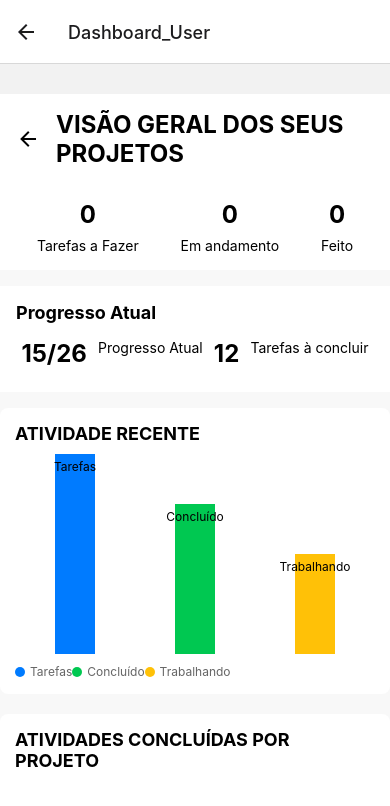
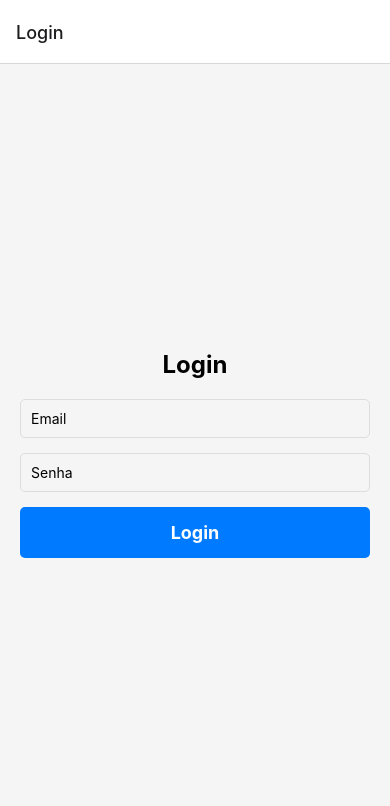
Before and after one commit to vitoriaGoncalves08/Futurize-Mobile, a React Native app: screen /Splash in a window 390 px wide. Shown: the top 806 px of the page. Built offline with nearby package versions, Linux system fonts and the light colour scheme.

Commit message:
:construction: ARRUMANDO NAVEGAÇÃO
Arrumando a navegação, mantendo a estrutura da API local, recriado visuais.

```diff
--- a/app/Home.js
+++ b/app/Home.js
@@ -1,10 +1,12 @@
 import axios from 'axios';
 import React, { useEffect, useState } from 'react';
-import { View, Text, StyleSheet } from 'react-native';
+import { View, Text, StyleSheet, TouchableOpacity, ScrollView, Modal } from 'react-native';
 import api from './configs/api';
+import { FontAwesome } from '@expo/vector-icons';
 
-const Atividades = () => {
+const Atividades = ({ navigation }) => {
   const [atividades, setAtividades] = useState([]);
+  const [modalVisible, setModalVisible] = useState(false);
 
   // Função para buscar atividades da API
   useEffect(() => {
@@ -22,10 +24,12 @@ const Atividades = () => {
 
   return (
     <View style={styles.container}>
+      <Text style={styles.title}>Atividades</Text>
+      <ScrollView style={styles.list}>
         {atividades.length > 0 ? (
           atividades.map((atividade) => (
             <View key={atividade.id} style={styles.atividade}>
-            <Text>{atividade.titulo}</Text>
+              <Text style={styles.atividadeTitle}>{atividade.titulo}</Text>
               <Text>{atividade.estado}</Text>
               <Text>{atividade.tempo_execucao}</Text>
               <Text>{atividade.projeto.titulo}</Text>
@@ -34,6 +38,39 @@ const Atividades = () => {
         ) : (
           <Text>Nenhuma atividade encontrada</Text>
         )}
+      </ScrollView>
+
+      <View style={styles.buttonContainer}>
+        <TouchableOpacity style={styles.button} onPress={() => navigation.replace("Dashboard")}>
+          <Text style={styles.buttonText}>Dashboard</Text>
+        </TouchableOpacity>
+        <TouchableOpacity style={styles.button} onPress={() => navigation.navigate("Tarefas")}>
+          <Text style={styles.buttonText}>Tarefas a Fazer</Text>
+        </TouchableOpacity>
+        <TouchableOpacity style={styles.button} onPress={() => navigation.navigate("Dashboard_User")}>
+          <Text style={styles.buttonText}>Meu Dashboard</Text>
+        </TouchableOpacity>
+        <TouchableOpacity style={styles.settingsButton} onPress={() => setModalVisible(true)}>
+          <FontAwesome name="cog" size={24} color="white" />
+        </TouchableOpacity>
+      </View>
+
+      {/* Modal de Configurações */}
+      <Modal
+        animationType="slide"
+        transparent={true}
+        visible={modalVisible}
+        onRequestClose={() => setModalVisible(false)}
+      >
+        <View style={styles.modalContainer}>
+          <View style={styles.modalContent}>
+            <Text style={styles.modalTitle}>Configurações</Text>
+            <TouchableOpacity onPress={() => setModalVisible(false)}>
+              <Text style={styles.closeModal}>Fechar</Text>
+            </TouchableOpacity>
+          </View>
+        </View>
+      </Modal>
     </View>
   );
 };
@@ -43,12 +80,80 @@ const styles = StyleSheet.create({
   container: {
     flex: 1,
     padding: 20,
+    backgroundColor: '#f5f5f5',
+  },
+  title: {
+    fontSize: 24,
+    fontWeight: 'bold',
+    marginBottom: 20,
+  },
+  list: {
+    flex: 1,
   },
   atividade: {
     marginVertical: 10,
+    padding: 15,
+    backgroundColor: 'white',
+    borderRadius: 8,
+    shadowColor: '#000',
+    shadowOffset: {
+      width: 0,
+      height: 2,
+    },
+    shadowOpacity: 0.1,
+    shadowRadius: 3.84,
+    elevation: 5,
+  },
+  atividadeTitle: {
+    fontWeight: 'bold',
+    fontSize: 16,
+  },
+  buttonContainer: {
+    flexDirection: 'row',
+    justifyContent: 'space-between',
+    marginTop: 20,
+  },
+  button: {
+    backgroundColor: '#007bff',
     padding: 10,
-    backgroundColor: '#f0f0f0',
-    borderRadius: 5,
+    borderRadius: 8,
+    flex: 1,
+    marginRight: 10,
+    alignItems: 'center',
+  },
+  buttonText: {
+    color: 'white',
+    textAlign: 'center',
+  },
+  settingsButton: {
+    backgroundColor: '#28a745',
+    padding: 10,
+    borderRadius: 50,
+    justifyContent: 'center',
+    alignItems: 'center',
+    width: 50,
+    height: 50,
+  },
+  modalContainer: {
+    flex: 1,
+    justifyContent: 'center',
+    alignItems: 'center',
+    backgroundColor: 'rgba(0,0,0,0.5)',
+  },
+  modalContent: {
+    width: '80%',
+    backgroundColor: 'white',
+    borderRadius: 8,
+    padding: 20,
+    alignItems: 'center',
+  },
+  modalTitle: {
+    fontSize: 20,
+    marginBottom: 20,
+  },
+  closeModal: {
+    color: '#007bff',
+    marginTop: 20,
   },
 });
 
--- a/app/Splash.js
+++ b/app/Splash.js
@@ -6,7 +6,7 @@ const Splash = ({navigation}) => {
 
     useEffect(() => {
       const timer = setTimeout(() => {
-        navigation.navigate('Dashboard_User');
+        navigation.navigate('Login');
       }, 3000);
 
       return () => clearTimeout(timer);
--- a/app/configs/api.js
+++ b/app/configs/api.js
@@ -1,9 +1,14 @@
 import axios from 'axios';
 import AsyncStorage from '@react-native-async-storage/async-storage';
 
+//API LOCAL//
 const api = axios.create({
-  baseURL: 'https://deployfuturize-production.up.railway.app',
+  baseURL: 'http://localhost:8080',
 });
+//DEPLOY//
+// const api = axios.create({
+//   baseURL: 'https://deployfuturize-production.up.railway.app',
+// });
 
 api.interceptors.request.use(async (config) => {
   const token = await AsyncStorage.getItem('@tokenJWT');
```
Lines whose indentation alone changed are shown as unchanged.
